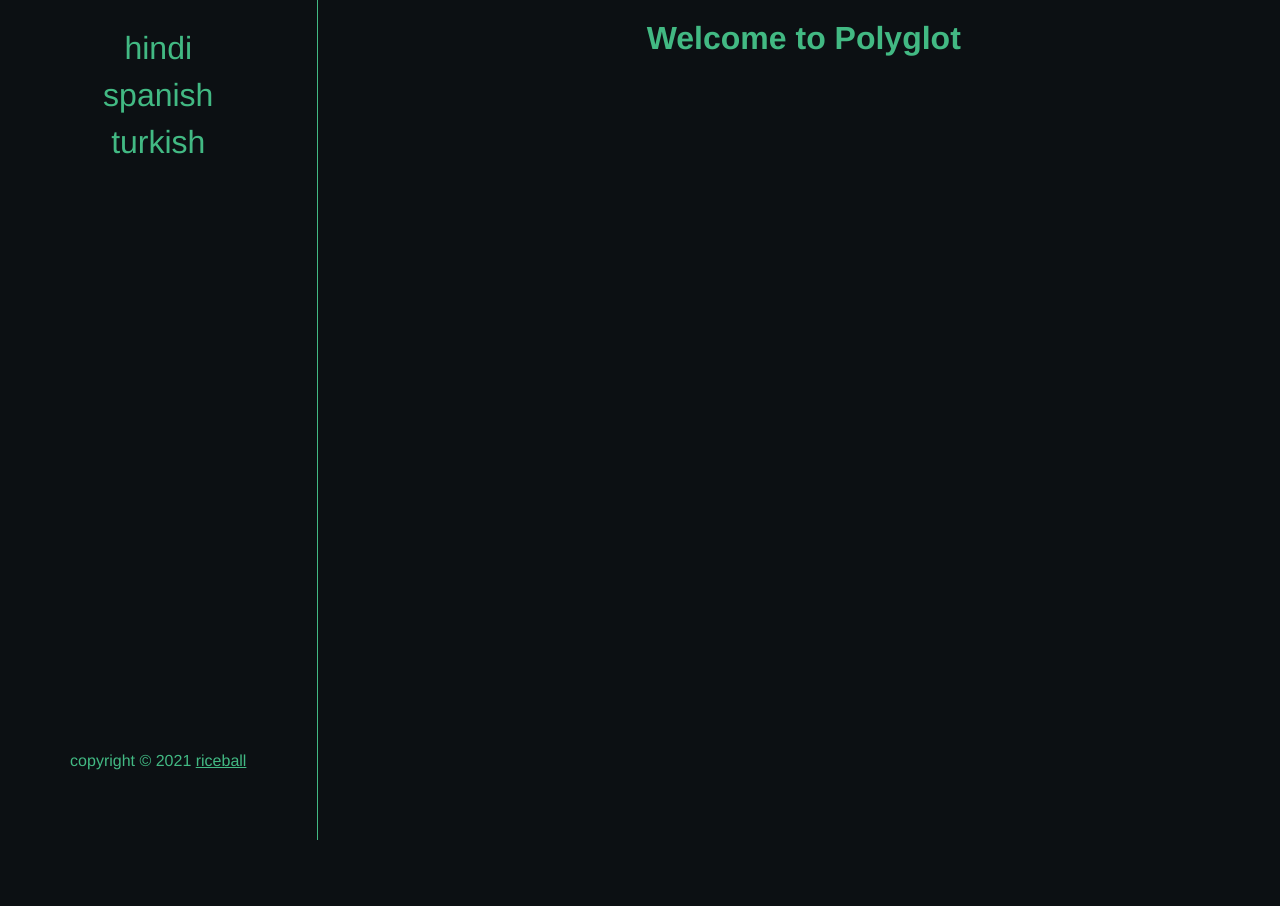
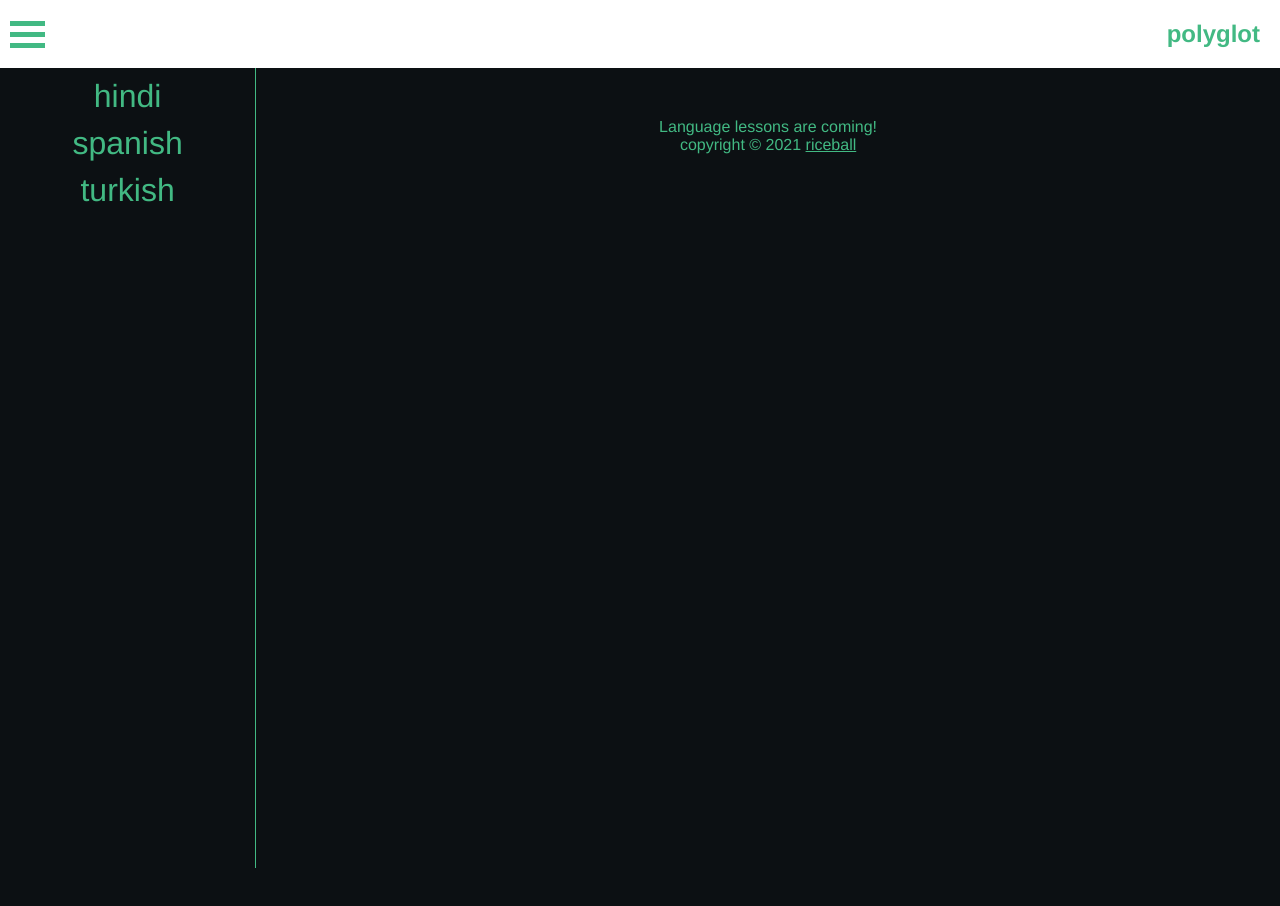
Before and after one commit to riceball1/polyglot, a Vue app: page / in a window 1280 px wide. Shown: the top 906 px of the page. Before the commit the page ends 840 px from the top, so only its background shows below. Built offline with nearby package versions, Linux system fonts and the light colour scheme.

Commit message:
Update mainlayout style

```diff
--- a/src/App.vue
+++ b/src/App.vue
@@ -1,5 +1,5 @@
 <template>
-  <MainLayout msg="Welcome to Polyglot" />
+  <MainLayout />
 </template>
 
 <script>
@@ -20,6 +20,7 @@ body,
   color: #42b983;
   margin: 0;
   padding: 0;
+  box-sizing: border-box;
 }
 #app {
   font-family: Avenir, Helvetica, Arial, sans-serif;
--- a/src/components/MainLayout.vue
+++ b/src/components/MainLayout.vue
@@ -1,65 +1,108 @@
 <template>
-  <div id="main">
-    <div id="left">
-      <Menu />
-      <footer class="footer">copyright © 2021 <a href="https://github.com/riceball1/polyglot">riceball</a></footer>
+  <div class="wrapper">
+    <nav>
+      <div class="toggle" v-on:click="toggleMenu">
+        <div class="nav-button"></div>
+        <div class="nav-button"></div>
+        <div class="nav-button"></div>
+      </div>
+      <h1>polyglot</h1>
+    </nav>
 
+    <div class="content">
+      <div class="left" v-if="menuEnabled">
+        <Menu />
+      </div>
+      <div class="display">
+        <p>Language lessons are coming!</p>
+
+        <footer class="footer">
+          copyright © 2021
+          <a href="https://github.com/riceball1/polyglot">riceball</a>
+        </footer>
+      </div>
     </div>
-    <div id="content"><h1>{{ msg }}</h1></div>
-
   </div>
 </template>
 
 <script>
-import Menu from './Menu.vue';
-
+import Menu from "./Menu.vue";
 
 export default {
-  name: 'MainLayout',
-  props: {
-    msg: String
+  name: "MainLayout",
+  data() {
+    return {
+      menuEnabled: true,
+    };
   },
   components: {
-    Menu
-  }
-}
+    Menu,
+  },
+  methods: {
+    toggleMenu: function () {
+      this.menuEnabled = !this.menuEnabled;
+    },
+  },
+};
 </script>
 
 <!-- Add "scoped" attribute to limit CSS to this component only -->
 <style scoped>
-#main {
+.wrapper {
   display: grid;
-  grid-template-columns: 1fr 3fr;
-  gap: 10px;
-  grid-auto-rows: minmax(100px, auto);
+  grid-template-columns: 1fr 2fr;
+  grid-template-rows: 0.2fr 1fr;
+  gap: 0px 0px;
+  grid-template-areas:
+    "nav nav"
+    "content content"
+    "content content";
 }
-#left {
+.left {
+  grid-area: left;
   color: #42b983;
   background-color: #0c1013;
   border-right: 1px solid #42b983;
   display: flex;
   flex-direction: column;
+  width: 25%;
 }
 
-#left, #content {
-   height: 100vh;
-   margin: 0;
-   padding: 20px;
-}
-
-.footer {
-    flex-shrink: 0;
-    margin-bottom: 50px;
-}
-
-#content {
+.content {
+  margin: 0;
+  padding: 0;
+  grid-area: content;
   display: flex;
   justify-content: center;
   align-content: center;
+  width: 100%;
+  height: 100vh;
 }
 
-h3 {
-  margin: 40px 0 0;
+
+
+.display {
+  width: 100%;
+  padding-top: 50px;
 }
 
+nav,
+nav > h1 {
+  grid-area: nav;
+  display: flex;
+  justify-content: space-between;
+  align-content: center;
+  align-items: center;
+  padding: 10px;
+  background-color: #fff;
+}
+.toggle {
+  background-color: #fff;
+}
+.nav-button {
+  background-color: #42b983;
+  width: 35px;
+  height: 5px;
+  margin: 6px 0;
+}
 </style>
```
